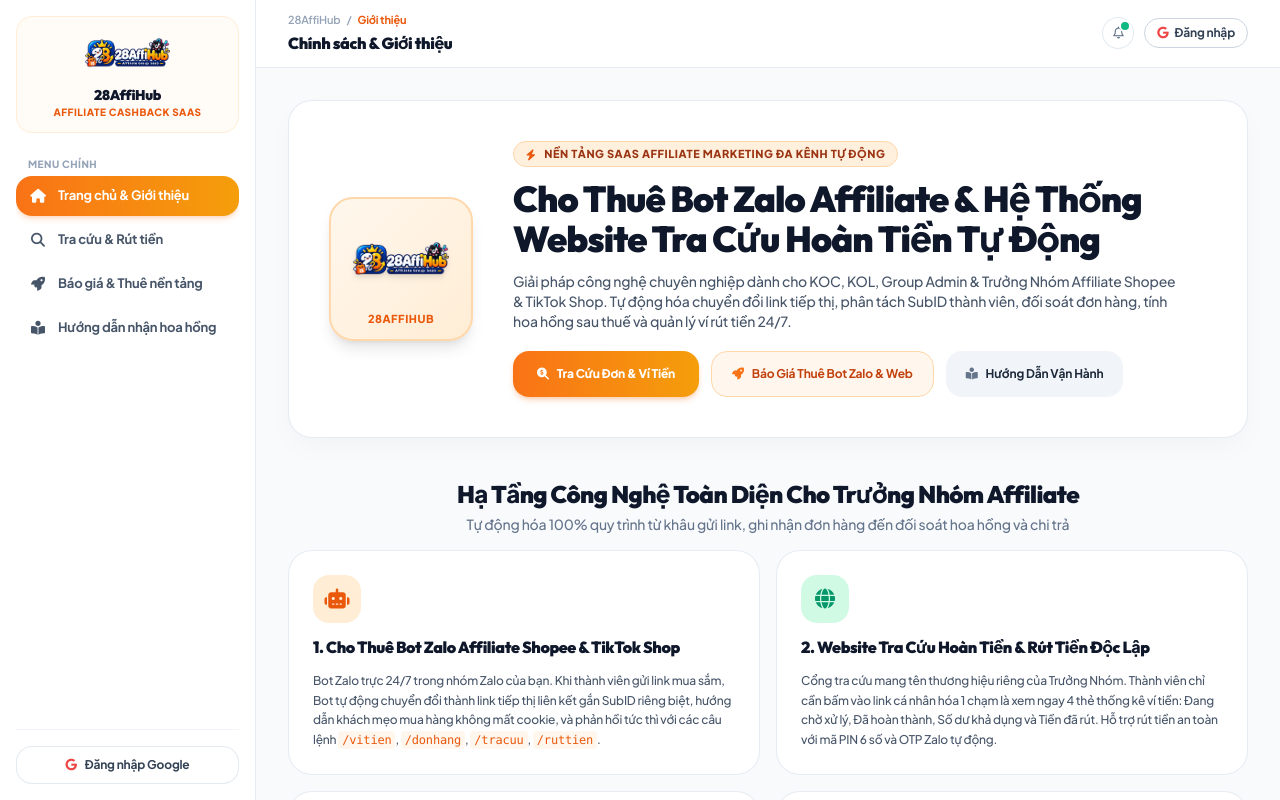
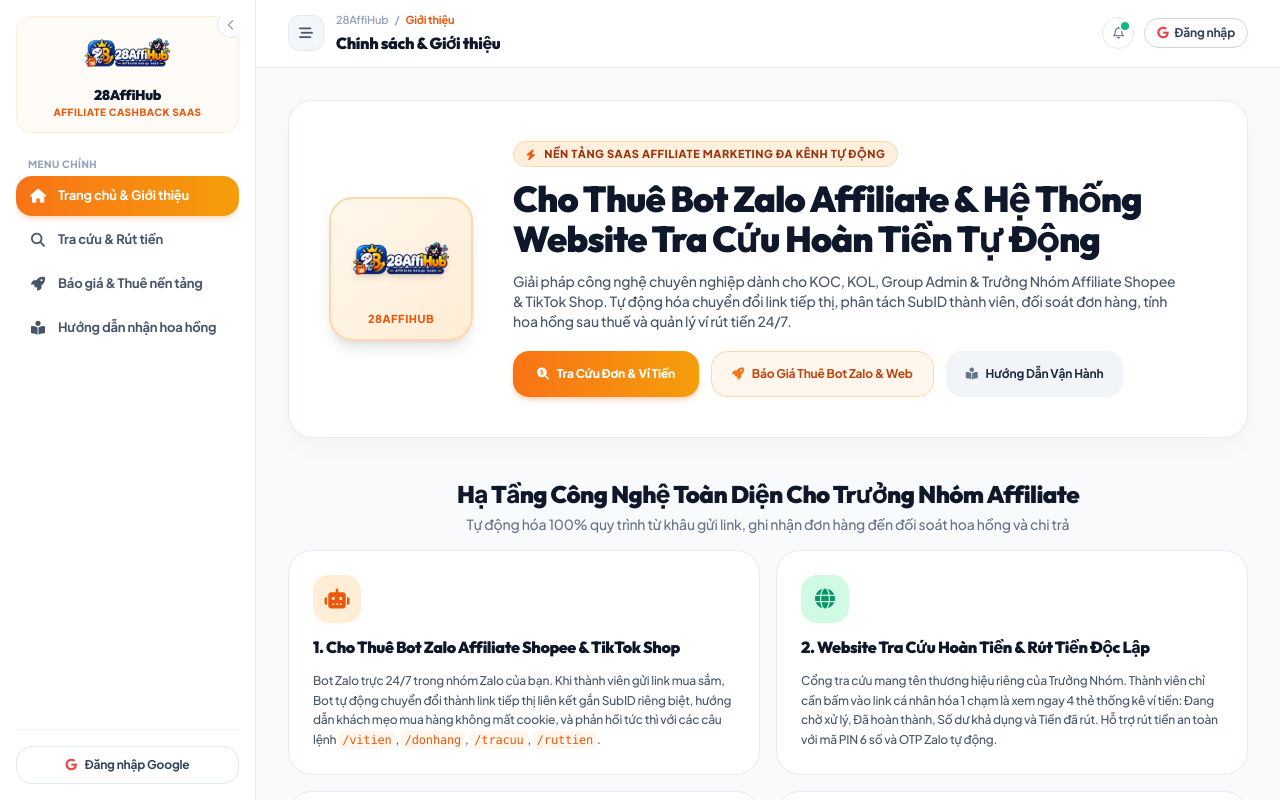
Before and after one commit to phamthang2808/saas-affiliate, a React (Vite) app: page / in a window 1280 px wide. Shown: the top 800 px of the page. Built offline with nearby package versions, Linux system fonts and the light colour scheme; no server answers.

Commit message:
add collapsible sidebar

```diff
--- a/src/App.jsx
+++ b/src/App.jsx
@@ -77,6 +77,27 @@
 
   const [initialLookupQuery, setInitialLookupQuery] = useState("");
   const [isMobileOpen, setIsMobileOpen] = useState(false);
+  const [isSidebarCollapsed, setIsSidebarCollapsed] = useState(() => {
+    try {
+      return localStorage.getItem("saasSidebarCollapsed") === "true";
+    } catch {
+      return false;
+    }
+  });
+
+  useEffect(() => {
+    try {
+      localStorage.setItem("saasSidebarCollapsed", isSidebarCollapsed ? "true" : "false");
+    } catch {}
+  }, [isSidebarCollapsed]);
+
+  const handleToggleSidebar = () => {
+    if (window.innerWidth < 1024) {
+      setIsMobileOpen((prev) => !prev);
+    } else {
+      setIsSidebarCollapsed((prev) => !prev);
+    }
+  };
 
   // Tenant state - prioritize environment variables if configured
   const [availableTenants, setAvailableTenants] = useState([]);
@@ -374,7 +395,7 @@
         />
       )}
 
-      {/* Left Sidebar Layout (Desktop) */}
+      {/* Left Sidebar Layout */}
       <Sidebar
         currentView={currentView}
         setCurrentView={setCurrentView}
@@ -384,10 +405,16 @@
         onLogout={handleLogout}
         isMobileOpen={isMobileOpen}
         onCloseMobile={() => setIsMobileOpen(false)}
+        isSidebarCollapsed={isSidebarCollapsed}
+        onToggleCollapse={() => setIsSidebarCollapsed((prev) => !prev)}
       />
 
       {/* Main Content Body */}
-      <div className="flex-1 lg:ml-64 flex flex-col min-h-screen min-w-0 max-w-full overflow-x-hidden">
+      <div
+        className={`flex-1 flex flex-col min-h-screen min-w-0 max-w-full overflow-x-hidden transition-[margin] duration-300 ease-in-out ${
+          isSidebarCollapsed ? "lg:ml-0" : "lg:ml-64"
+        }`}
+      >
         {/* Dynamic TopBar */}
         <TopBar
           currentView={currentView}
@@ -397,7 +424,8 @@
           user={user}
           onOpenLogin={handleOpenLogin}
           onLogout={handleLogout}
-          onToggleMobile={() => setIsMobileOpen((prev) => !prev)}
+          onToggleSidebar={handleToggleSidebar}
+          isSidebarCollapsed={isSidebarCollapsed}
           onNavigate={(view) => setCurrentView(view)}
         />
 
--- a/src/components/Sidebar.jsx
+++ b/src/components/Sidebar.jsx
@@ -9,6 +9,8 @@
   onLogout,
   isMobileOpen,
   onCloseMobile,
+  isSidebarCollapsed,
+  onToggleCollapse,
 }) {
   const groupName = currentTenant?.name || "28AffiHub";
 
@@ -28,8 +30,10 @@
 
   return (
     <aside
-      className={`fixed top-0 bottom-0 left-0 w-64 bg-white border-r border-slate-200/80 z-50 flex flex-col justify-between p-4 transition-transform duration-300 ${
-        isMobileOpen ? "translate-x-0" : "-translate-x-full lg:translate-x-0"
+      className={`fixed top-0 bottom-0 left-0 w-64 bg-white border-r border-slate-200/80 z-50 flex flex-col justify-between p-4 transition-all duration-300 ease-in-out ${
+        isMobileOpen ? "translate-x-0 shadow-2xl" : "-translate-x-full"
+      } ${
+        isSidebarCollapsed ? "lg:-translate-x-full lg:shadow-none" : "lg:translate-x-0"
       }`}
     >
       <div className="space-y-6 overflow-y-auto">
@@ -58,11 +62,22 @@
 
           {/* Close button on mobile */}
           <button
+            type="button"
             onClick={onCloseMobile}
-            className="lg:hidden absolute -top-1 -right-1 w-7 h-7 bg-slate-100 hover:bg-slate-200 text-slate-500 rounded-full flex items-center justify-center text-xs cursor-pointer border border-slate-200"
+            className="lg:hidden absolute -top-1.5 -right-1.5 w-7 h-7 bg-white hover:bg-slate-100 text-slate-500 rounded-full flex items-center justify-center text-xs cursor-pointer border border-slate-200 shadow-2xs active:scale-95 transition"
             title="Đóng menu"
           >
             <i className="fa-solid fa-xmark"></i>
+          </button>
+
+          {/* Collapse button on desktop */}
+          <button
+            type="button"
+            onClick={onToggleCollapse}
+            className="hidden lg:flex absolute -top-1.5 -right-1.5 w-7 h-7 bg-white hover:bg-orange-50 text-slate-400 hover:text-orange-600 rounded-full items-center justify-center text-xs cursor-pointer border border-slate-200 shadow-2xs active:scale-95 transition"
+            title="Thu gọn menu (Ẩn vào)"
+          >
+            <i className="fa-solid fa-chevron-left text-[11px]"></i>
           </button>
         </div>
 
--- a/src/components/TopBar.jsx
+++ b/src/components/TopBar.jsx
@@ -10,7 +10,8 @@
   user,
   onOpenLogin,
   onLogout,
-  onToggleMobile,
+  onToggleSidebar,
+  isSidebarCollapsed,
   onNavigate,
 }) {
   const [showBellPopover, setShowBellPopover] = useState(false);
@@ -67,12 +68,26 @@
 
   return (
     <header className="bg-white/95 backdrop-blur-md border-b border-slate-200/80 sticky top-0 z-30 px-3 sm:px-4 md:px-8 py-2 md:py-3 flex items-center justify-between gap-2 sm:gap-4">
-      {/* Left: Mobile Brand Logo & Dynamic Breadcrumb + Title */}
-      <div className="flex items-center gap-2 sm:gap-2.5 min-w-0 flex-1 overflow-hidden">
-        {/* Mobile Logo Link */}
+      {/* Left: Sidebar Toggle Button & Brand Logo & Dynamic Breadcrumb + Title */}
+      <div className="flex items-center gap-2 sm:gap-3 min-w-0 flex-1 overflow-hidden">
+        {/* Toggle Sidebar Button (For both Mobile Drawer and Desktop Collapse) */}
+        <button
+          type="button"
+          onClick={onToggleSidebar}
+          className="w-8 h-8 sm:w-9 sm:h-9 rounded-xl bg-slate-100/90 hover:bg-orange-50 text-slate-600 hover:text-orange-600 border border-slate-200/90 hover:border-orange-300 flex items-center justify-center transition-all cursor-pointer shadow-2xs shrink-0 active:scale-95"
+          title={isSidebarCollapsed ? "Mở menu (Mở ra)" : "Thu gọn menu (Ẩn vào)"}
+          aria-label="Toggle navigation menu"
+        >
+          <i className={`fa-solid ${isSidebarCollapsed ? "fa-bars" : "fa-bars-staggered"} text-xs sm:text-sm`}></i>
+        </button>
+
+        {/* Mobile / Collapsed Desktop Logo Link */}
         <div
           onClick={() => onNavigate && onNavigate("gioi-thieu")}
-          className="lg:hidden flex items-center gap-1.5 cursor-pointer shrink-0"
+          className={`items-center gap-1.5 cursor-pointer shrink-0 transition-opacity ${
+            isSidebarCollapsed ? "flex" : "lg:hidden flex"
+          }`}
+          title="28AffiHub"
         >
           <img
             src={logoImg}
```
